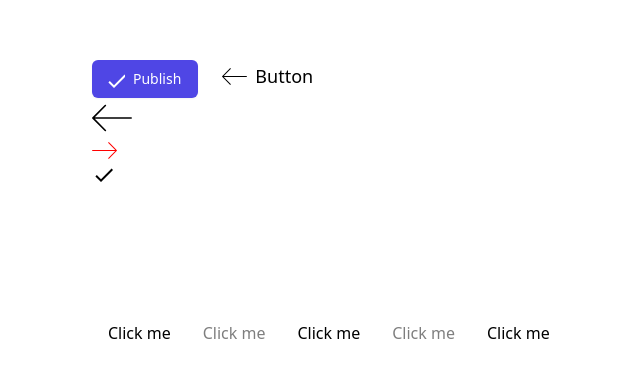
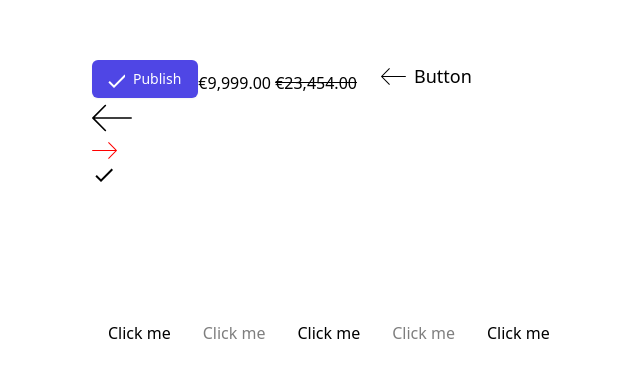
Before and after one commit to aronworks/react-components, a React (Create React App) app: page / in a window 1280 px wide. Shown: the part 106-484 px from the top of the page, without its empty margins (68-708 px from the left). Built offline with nearby package versions, Linux system fonts and the light colour scheme.

Commit message:
add price component

```diff
--- a/src/App.js
+++ b/src/App.js
@@ -2,6 +2,7 @@ import Button from "./components/button/Button";
 import Snacksbar from "./components/snacksbar/Snacksbar";
 import { useState } from "react";
 import { LeftArrow, RightArrow, Tick } from "./components/icons";
+import Price from "./components/price/Price";
 
 function App() {
   const [isSnacksbarOpen, setsnacksbarOpen] = useState(false);
@@ -24,7 +25,11 @@ function App() {
         <Tick className="-ml-1 mr-2 h-5 w-5" fill="white" aria-hidden="true" />
         Publish
       </button>
-
+      <Price currency="EUR">9999</Price>
+      &nbsp;
+      <Price isStriked currency="EUR">
+        23454
+      </Price>
       <Button
         variant="outline"
         size="lg"
@@ -36,20 +41,14 @@ function App() {
           <LeftArrow className="mr-2" height="25" width="25" /> Button
         </span>
       </Button>
-
       <LeftArrow height="40" width="40" />
-
       <RightArrow height="25" width="25" fill="red" />
-
       <Tick />
-
       <Button>Click me</Button>
       <Button processing={true}>Click me</Button>
       <Button disabled={false}>Click me</Button>
-
       <Button processing>Click me</Button>
       <Button>Click me</Button>
-
       {isSnacksbarOpen && (
         <Snacksbar message="Can't send photo. Retry in 5 seconds." />
       )}
--- /dev/null
+++ b/src/components/price/Price.jsx
@@ -0,0 +1,24 @@
+import PropTypes from "prop-types";
+
+const currencyLocalMapping = {
+  USD: "en-US",
+  INR: "en-IN",
+  EUR: "en-US",
+};
+
+const Price = ({ currency, isStriked, children }) => {
+  return (
+    <span style={isStriked ? {textDecoration:"line-through"}:{}}>
+     {new Intl.NumberFormat(currencyLocalMapping[currency], { style: 'currency', currency }).format(children)}
+    </span>
+  );
+};
+
+const currencyEnum = Object.keys(currencyLocalMapping);
+
+Price.propTypes = {
+    currency: PropTypes.oneOf(currencyEnum).isRequired,
+    children: PropTypes.string.isRequired,
+};
+
+export default Price;
```
Also changed, not shown: src/components/price/price.css (added).
